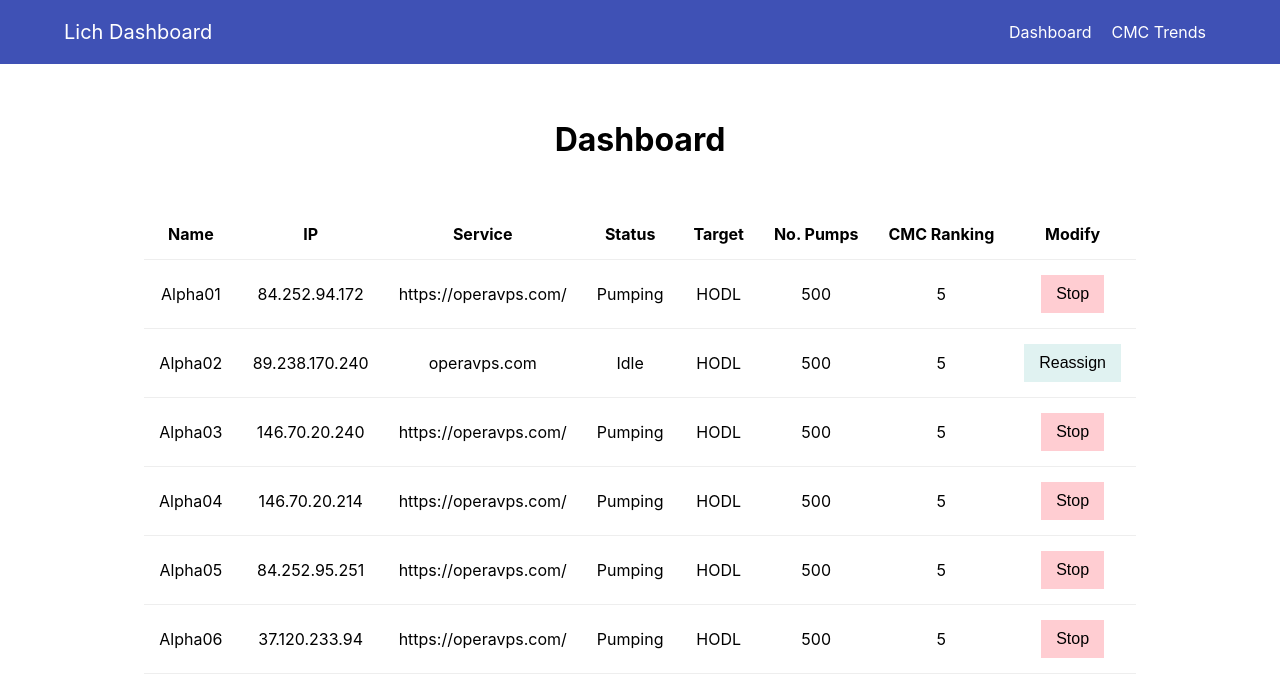
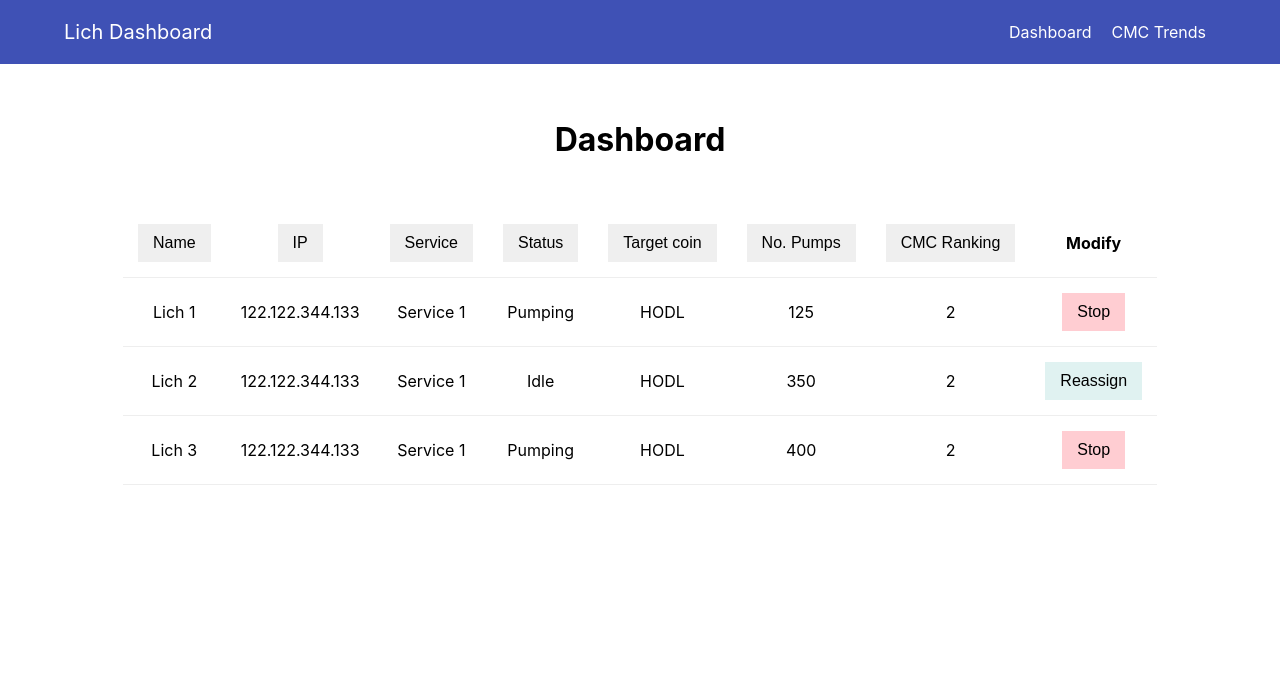
Before and after one commit to haylorjulian/lich-control-panel, a React (Create React App) app: page /dashboard in a window 1280 px wide. Shown: the top 696 px of the page. Built offline with nearby package versions, Linux system fonts and the light colour scheme.

Commit message:
added mockdata and table sorting

```diff
--- a/src/components/Dashboard.tsx
+++ b/src/components/Dashboard.tsx
@@ -1,176 +1,111 @@
-import React from "react";
+// @ts-nocheck
+
+import React, { useState } from "react";
 
 import styles from "./Dashboard.module.scss";
 
-const rdps = [
-  {
-    _id: {
-      $oid: "60b93e559d78049ebd05619a",
-    },
-    name: "Alpha01",
-    ip: "84.252.94.172",
-    service: "https://operavps.com/",
-    status: "Pumping",
-    target: "HODL",
-    pumps: "500",
-    ranking: "5",
-    user: {
-      $oid: "60b177c1c9ab810727d9743b",
-    },
-    createdAt: {
-      $date: "2021-06-03T20:40:53.717Z",
-    },
-    updatedAt: {
-      $date: "2021-06-03T20:40:53.717Z",
-    },
-    __v: 0,
-  },
-  {
-    _id: {
-      $oid: "60b93e889d78049ebd05619b",
-    },
-    name: "Alpha02",
-    ip: "89.238.170.240",
-    service: "operavps.com",
-    status: "Idle",
-    target: "HODL",
-    pumps: "500",
-    ranking: "5",
-    user: {
-      $oid: "60b177c1c9ab810727d9743b",
-    },
-    createdAt: {
-      $date: "2021-06-03T20:41:44.138Z",
-    },
-    updatedAt: {
-      $date: "2021-06-03T20:41:44.138Z",
-    },
-    __v: 0,
-  },
-  {
-    _id: {
-      $oid: "60b93eb29d78049ebd05619c",
-    },
-    name: "Alpha03",
-    ip: "146.70.20.240",
-    service: "https://operavps.com/",
-    status: "Pumping",
-    target: "HODL",
-    pumps: "500",
-    ranking: "5",
-    user: {
-      $oid: "60b177c1c9ab810727d9743b",
-    },
-    createdAt: {
-      $date: "2021-06-03T20:42:26.133Z",
-    },
-    updatedAt: {
-      $date: "2021-06-03T20:42:26.133Z",
-    },
-    __v: 0,
-  },
-  {
-    _id: {
-      $oid: "60b93ed49d78049ebd05619d",
-    },
-    name: "Alpha04",
-    ip: "146.70.20.214",
-    service: "https://operavps.com/",
-    status: "Pumping",
-    target: "HODL",
-    pumps: "500",
-    ranking: "5",
-    user: {
-      $oid: "60b177c1c9ab810727d9743b",
-    },
-    createdAt: {
-      $date: "2021-06-03T20:43:00.178Z",
-    },
-    updatedAt: {
-      $date: "2021-06-03T20:43:00.178Z",
-    },
-    __v: 0,
-  },
-  {
-    _id: {
-      $oid: "60b93f249d78049ebd05619e",
-    },
-    name: "Alpha05",
-    ip: "84.252.95.251",
-    service: "https://operavps.com/",
-    status: "Pumping",
-    target: "HODL",
-    pumps: "500",
-    ranking: "5",
-    user: {
-      $oid: "60b177c1c9ab810727d9743b",
-    },
-    createdAt: {
-      $date: "2021-06-03T20:44:20.987Z",
-    },
-    updatedAt: {
-      $date: "2021-06-03T20:44:20.987Z",
-    },
-    __v: 0,
-  },
-  {
-    _id: {
-      $oid: "60b93f3f9d78049ebd05619f",
-    },
-    name: "Alpha06",
-    ip: "37.120.233.94",
-    service: "https://operavps.com/",
-    status: "Pumping",
-    target: "HODL",
-    pumps: "500",
-    ranking: "5",
-    user: {
-      $oid: "60b177c1c9ab810727d9743b",
-    },
-    createdAt: {
-      $date: "2021-06-03T20:44:47.491Z",
-    },
-    updatedAt: {
-      $date: "2021-06-03T20:44:47.491Z",
-    },
-    __v: 0,
-  },
-];
+type Instance = {
+  id: number;
+  name: string;
+  ip: string;
+  service: string;
+  status: string;
+  targetId: string;
+  pumpsCount: number;
+  cmcRank: number;
+};
 
-export default function Dashboard() {
+type Props = {
+  instances: Instance[];
+};
+
+export default function Dashboard({ instances }: Props) {
+  // Type check
+  const [sortConfig, setSortConfig] = React.useState({
+    key: "name",
+    direction: "ascending",
+  });
+
+  let sortedInstances = [...instances];
+  sortedInstances.sort((a, b) => {
+    if (a[sortConfig.key] < b[sortConfig.key]) {
+      return sortConfig.direction === "ascending" ? -1 : 1;
+    }
+    if (a[sortConfig.key] > b[sortConfig.key]) {
+      return sortConfig.direction === "ascending" ? 1 : -1;
+    }
+    return 0;
+  });
+  const requestSort = (key) => {
+    let direction = "ascending";
+    if (sortConfig.key === key && sortConfig.direction === "ascending") {
+      direction = "descending";
+    }
+    setSortConfig({ key, direction });
+  };
   return (
     <div className={styles.dashwrap}>
       <h1>Dashboard</h1>
       <table>
         <thead>
           <tr>
-            <th>Name</th>
-            <th>IP</th>
-            <th>Service</th>
-            <th>Status</th>
-            <th>Target</th>
-            <th>No. Pumps</th>
-            <th>CMC Ranking</th>
+            <th>
+              <button type="button" onClick={() => requestSort("name")}>
+                Name
+              </button>
+            </th>
+            <th>
+              <button type="button" onClick={() => requestSort("ip")}>
+                IP
+              </button>
+            </th>
+            <th>
+              <button type="button" onClick={() => requestSort("service")}>
+                Service
+              </button>
+            </th>
+            <th>
+              <button type="button" onClick={() => requestSort("status")}>
+                Status
+              </button>
+            </th>
+            <th>
+              <button type="button" onClick={() => requestSort("target")}>
+                Target coin
+              </button>
+            </th>
+            <th>
+              <button type="button" onClick={() => requestSort("pumpsCount")}>
+                No. Pumps
+              </button>
+            </th>
+            <th>
+              <button type="button" onClick={() => requestSort("cmcRank")}>
+                CMC Ranking
+              </button>
+            </th>
             <th>Modify</th>
           </tr>
         </thead>
         <tbody>
-          {rdps.map((rdp) => (
-            <tr key={rdp._id.$oid}>
-              <td>{rdp.name}</td>
-              <td>{rdp.ip}</td>
-              <td>{rdp.service}</td>
-              <td>{rdp.status}</td>
-              <td>{rdp.target}</td>
-              <td>{rdp.pumps}</td>
-              <td>{rdp.ranking}</td>
+          {sortedInstances.map((instance) => (
+            <tr key={instance.id}>
+              <td>{instance.name}</td>
+              <td>{instance.ip}</td>
+              <td>{instance.service}</td>
+              <td>{instance.status}</td>
+              <td>{instance.targetId}</td>
+              <td>{instance.pumpsCount}</td>
+              <td>{instance.cmcRank}</td>
               <td>
                 <button
                   className={
-                    rdp.status === "Pumping" ? styles.stop : styles.reassign
+                    instance.status === "Pumping"
+                      ? styles.stop
+                      : styles.reassign
                   }
                 >
-                  {rdp.status === "Pumping" ? "Stop" : "Reassign"}
+                  {instance.status === "Pumping" ? "Stop" : "Reassign"}
                 </button>
               </td>
             </tr>
--- /dev/null
+++ b/src/mockdata.ts
@@ -0,0 +1,32 @@
+export const instances = [
+  {
+    id: 734238722,
+    name: "Lich 1",
+    ip: "122.122.344.133",
+    service: "Service 1",
+    status: "Pumping",
+    targetId: "HODL",
+    pumpsCount: 125,
+    cmcRank: 2,
+  },
+  {
+    id: 73485722,
+    name: "Lich 2",
+    ip: "122.122.344.133",
+    service: "Service 1",
+    status: "Idle",
+    targetId: "HODL",
+    pumpsCount: 350,
+    cmcRank: 2,
+  },
+  {
+    id: 73481722,
+    name: "Lich 3",
+    ip: "122.122.344.133",
+    service: "Service 1",
+    status: "Pumping",
+    targetId: "HODL",
+    pumpsCount: 400,
+    cmcRank: 2,
+  },
+];
--- a/src/routes.tsx
+++ b/src/routes.tsx
@@ -1,6 +1,8 @@
 import React from "react";
 
 import { Switch, Route, Link } from "react-router-dom";
+
+import { instances } from "./mockdata";
 
 import Dashboard from "./components/Dashboard";
 
@@ -28,7 +30,7 @@ export default function Routes() {
           <h1>CMC Trends</h1>
         </Route>
         <Route path="/dashboard">
-          <Dashboard></Dashboard>
+          <Dashboard instances={instances}></Dashboard>
         </Route>
         <Route path="/login">
           <h1>Login</h1>
```
